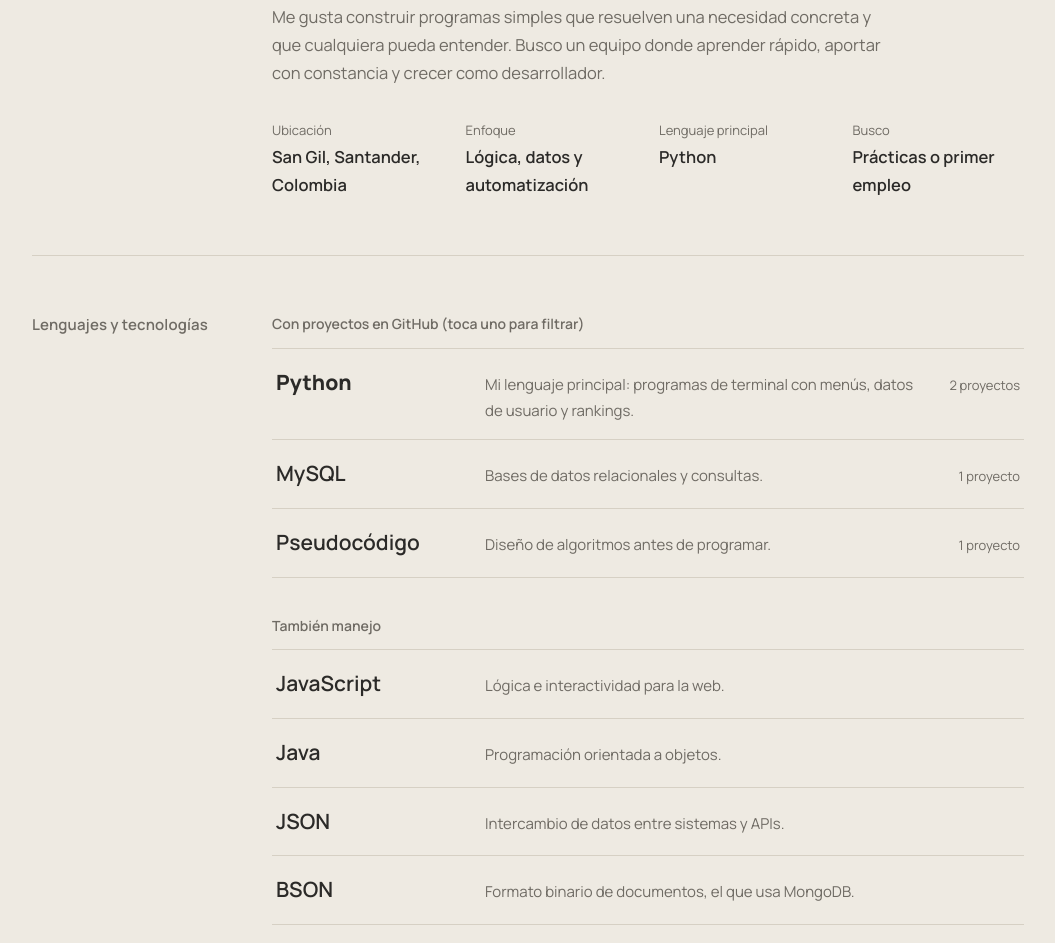
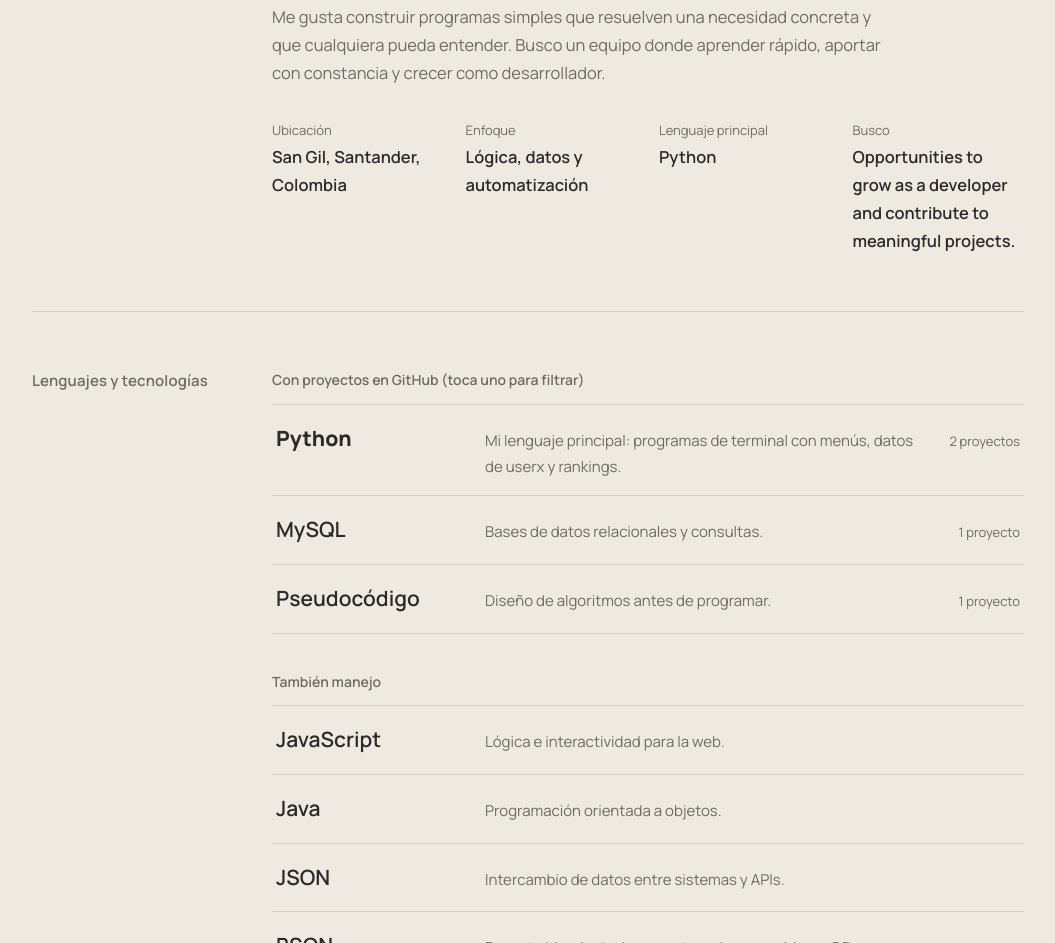
Before and after one commit to sebaschaparrorodriguez-ux/pagina-portafolio, a plain HTML site: page portafolio-beige.html in a window 1280 px wide. Shown: the part 882-1825 px from the top of the page, without its empty margins (112-1167 px from the left). Drawn offline with Linux system fonts and the light colour scheme.

Commit message:
Actualizar sección de búsqueda para reflejar oportunidades de crecimiento como desarrollador y contribuir a proyectos significativos.

```diff
--- a/portafolio-beige.html
+++ b/portafolio-beige.html
@@ -100,7 +100,7 @@ footer{padding:28px 0 36px;color:var(--muted);font-size:14px;border-top:1px soli
 <div><dt>Ubicación</dt><dd>San Gil, Santander, Colombia</dd></div>
 <div><dt>Enfoque</dt><dd>Lógica, datos y automatización</dd></div>
 <div><dt>Lenguaje principal</dt><dd>Python</dd></div>
-<div><dt>Busco</dt><dd>Prácticas o primer empleo</dd></div>
+<div><dt>Busco</dt><dd>Opportunities to grow as a developer and contribute to meaningful projects.</dd></div>
 </dl>
 </div>
 </section>
@@ -110,7 +110,7 @@ footer{padding:28px 0 36px;color:var(--muted);font-size:14px;border-top:1px soli
 <div>
 <h3 class="g">Con proyectos en GitHub (toca uno para filtrar)</h3>
 <div class="rows" id="lp">
-<button class="row main" data-l="Python" aria-pressed="false"><b>Python</b><span>Mi lenguaje principal: programas de terminal con menús, datos de usuario y rankings.</span><em>2 proyectos</em></button>
+<button class="row main" data-l="Python" aria-pressed="false"><b>Python</b><span>Mi lenguaje principal: programas de terminal con menús, datos de userx y rankings.</span><em>2 proyectos</em></button>
 <button class="row" data-l="MySQL" aria-pressed="false"><b>MySQL</b><span>Bases de datos relacionales y consultas.</span><em>1 proyecto</em></button>
 <button class="row" data-l="Pseudocódigo" aria-pressed="false"><b>Pseudocódigo</b><span>Diseño de algoritmos antes de programar.</span><em>1 proyecto</em></button>
 </div>
```
